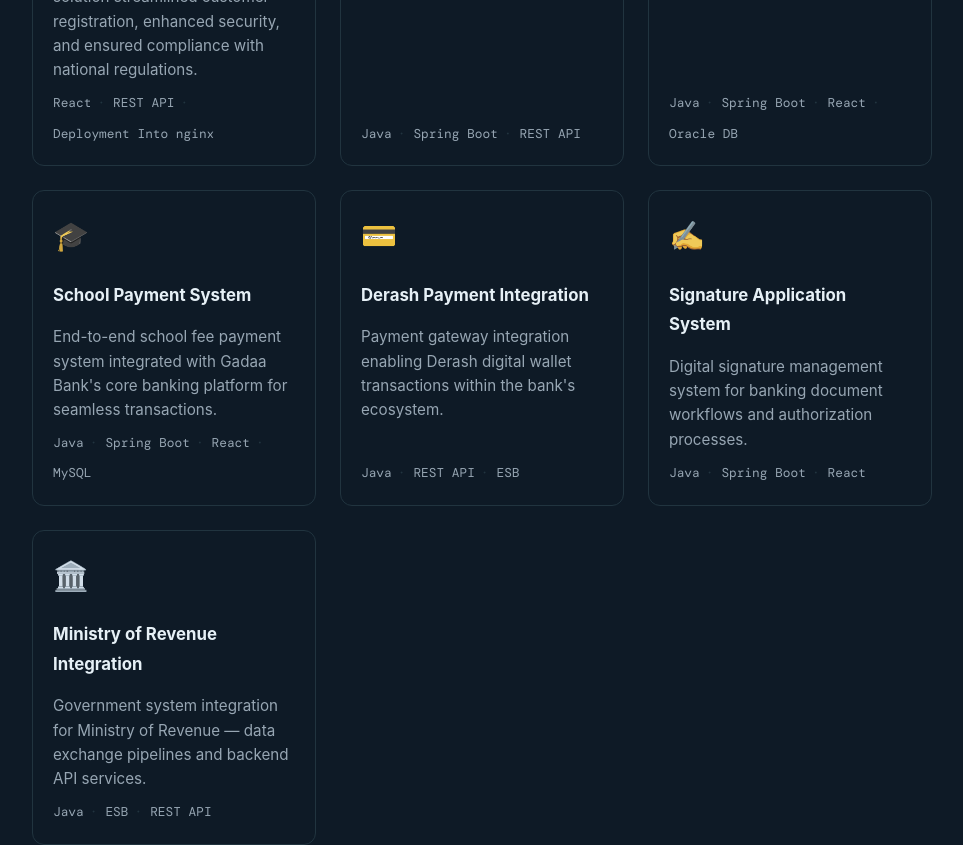
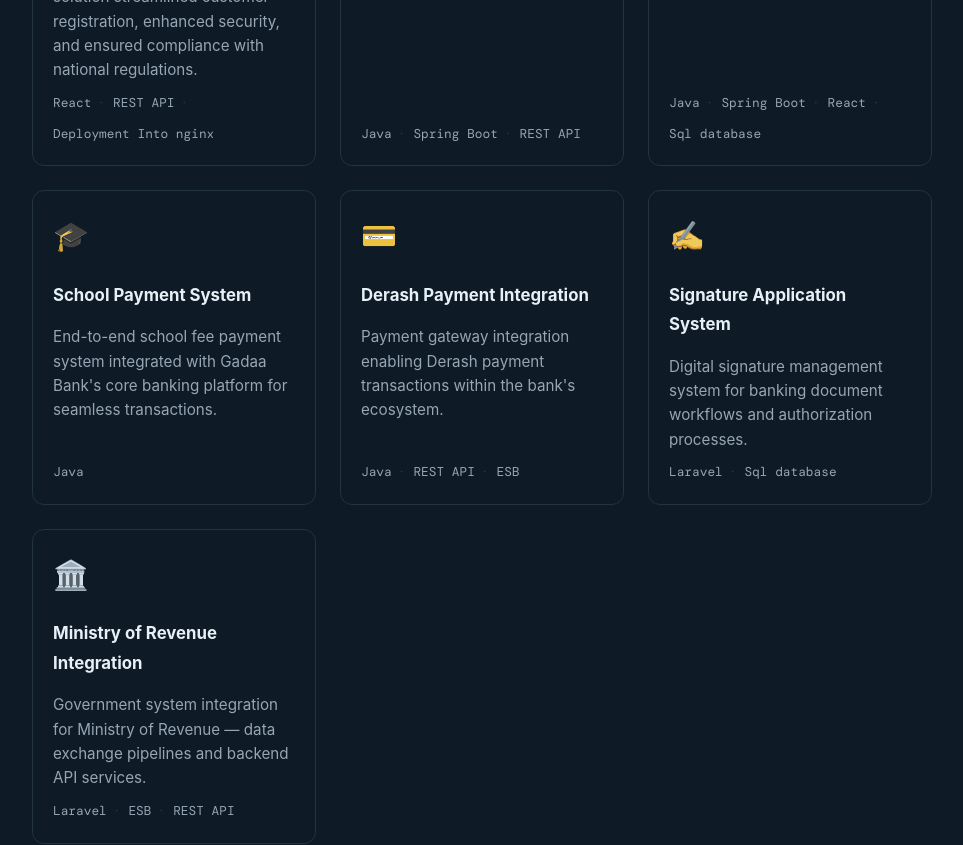
Before and after one commit to Samuel-Asamnew/portfolio, a React (Vite) app: page / in a window 1280 px wide. Shown: the part 2740-3585 px from the top of the page, without its empty margins (158-1121 px from the left). Built offline with nearby package versions, Linux system fonts and the light colour scheme; a web font is replaced by a local one.

Commit message:
Initial commit

```diff
--- a/src/data.js
+++ b/src/data.js
@@ -68,31 +68,31 @@ export const data = {
     {
       title: "IFRS9 Banking System",
       desc: "Financial system for IFRS9 compliance — Expected Credit Loss provisioning and reporting for banking portfolios.",
-      tech: ["Java", "Spring Boot", "React", "Oracle DB"],
+      tech: ["Java", "Spring Boot", "React", "Sql database"],
       highlight: true,
     },
     {
       title: "School Payment System",
       desc: "End-to-end school fee payment system integrated with Gadaa Bank's core banking platform for seamless transactions.",
-      tech: ["Java", "Spring Boot", "React", "MySQL"],
+      tech: ["Java"],
       highlight: false,
     },
     {
       title: "Derash Payment Integration",
-      desc: "Payment gateway integration enabling Derash digital wallet transactions within the bank's ecosystem.",
+      desc: "Payment gateway integration enabling Derash payment transactions within the bank's ecosystem.",
       tech: ["Java", "REST API", "ESB"],
       highlight: false,
     },
     {
       title: "Signature Application System",
       desc: "Digital signature management system for banking document workflows and authorization processes.",
-      tech: ["Java", "Spring Boot", "React"],
+      tech: ["Laravel", "Sql database"],
       highlight: false,
     },
     {
       title: "Ministry of Revenue Integration",
       desc: "Government system integration for Ministry of Revenue — data exchange pipelines and backend API services.",
-      tech: ["Java", "ESB", "REST API"],
+      tech: ["Laravel", "ESB", "REST API"],
       highlight: false,
     },
   ],
```
